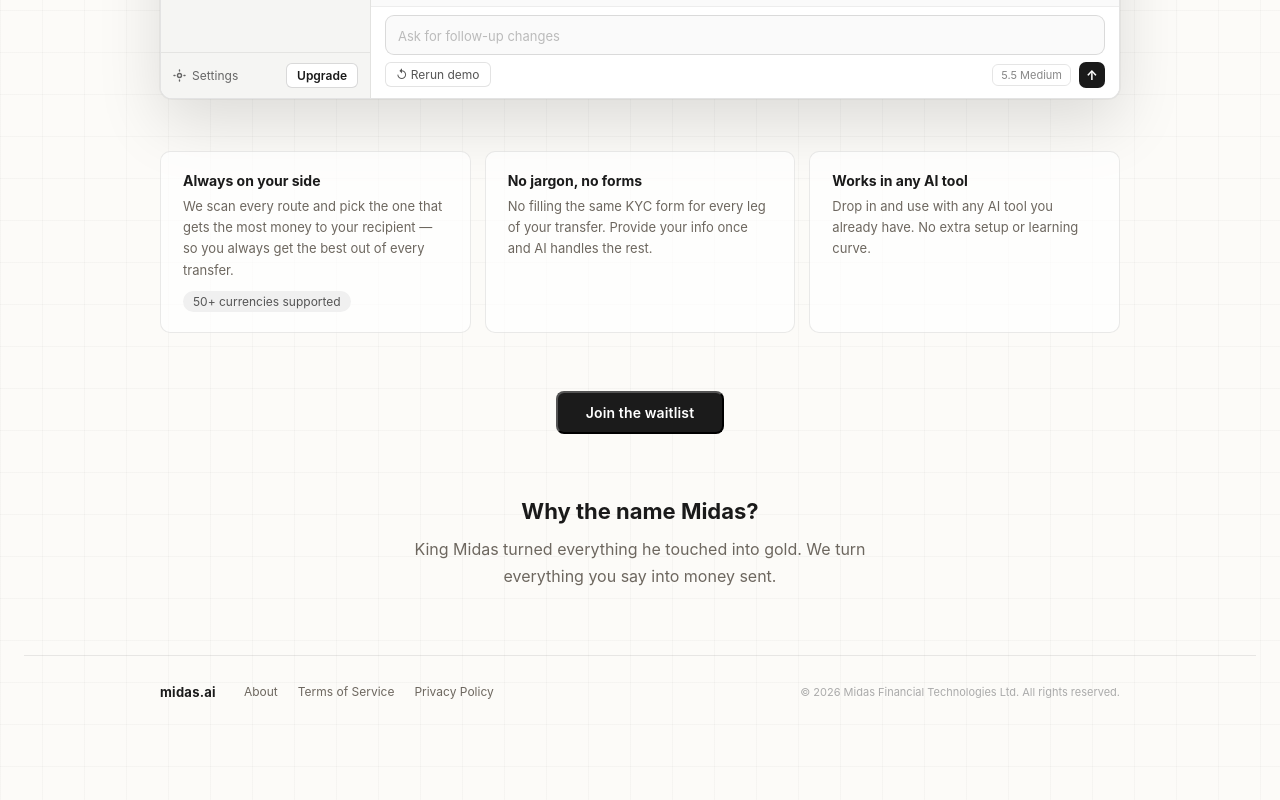
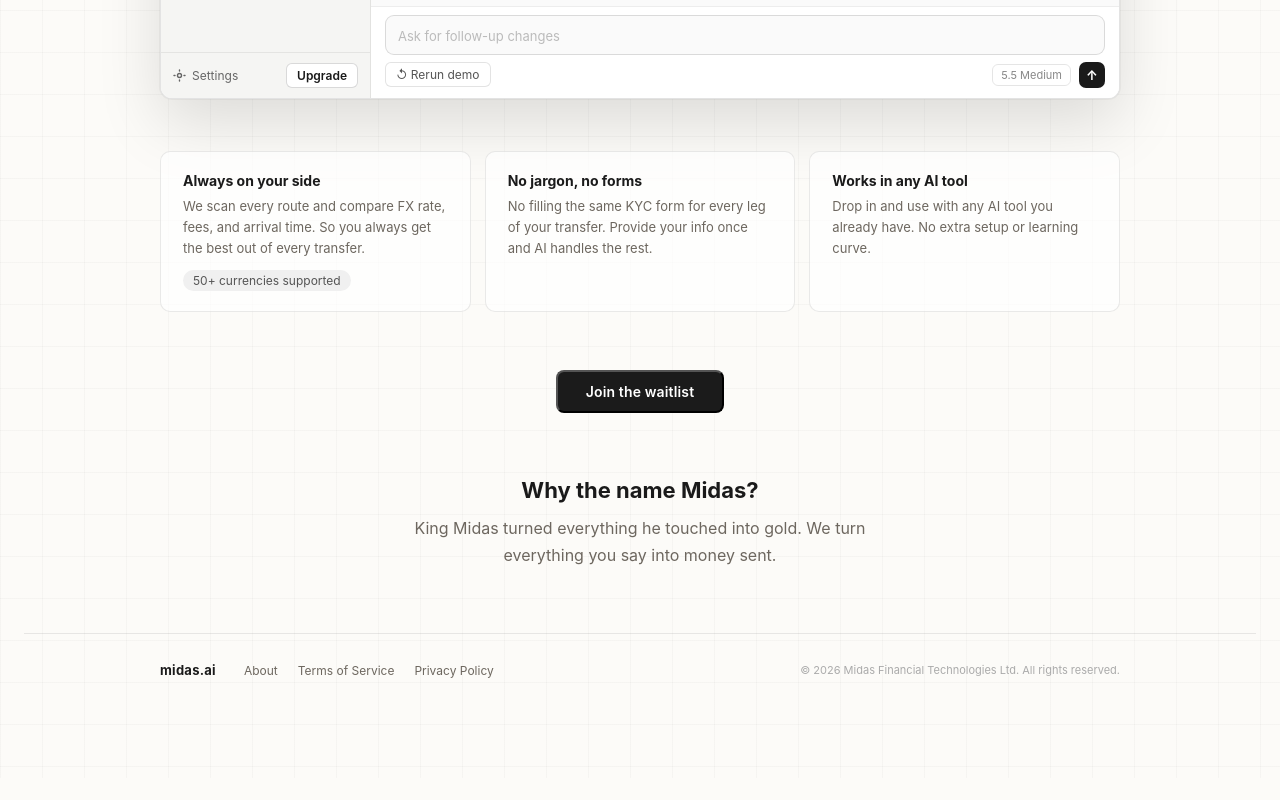
Before and after one commit to cbaihao/cross-border, a React (Vite) app: page / in a window 1280 px wide. Shown: the part 872-1672 px from the top of the page. After the commit the page ends 1650 px from the top, so only its background shows below. Built offline with nearby package versions, Linux system fonts and the light colour scheme.

Commit message:
polish: update Always on your side subtitle

```diff
--- a/src/App.tsx
+++ b/src/App.tsx
@@ -205,7 +205,7 @@ export default function App() {
       <section className="value-props">
         <div className="value-prop">
           <strong>Always on your side</strong>
-          <p>We scan every route and pick the one that gets the most money to your recipient — so you always get the best out of every transfer.</p>
+          <p>We scan every route and compare FX rate, fees, and arrival time. So you always get the best out of every transfer.</p>
           <span className="value-prop-tag">50+ currencies supported</span>
         </div>
         <div className="value-prop">
```
